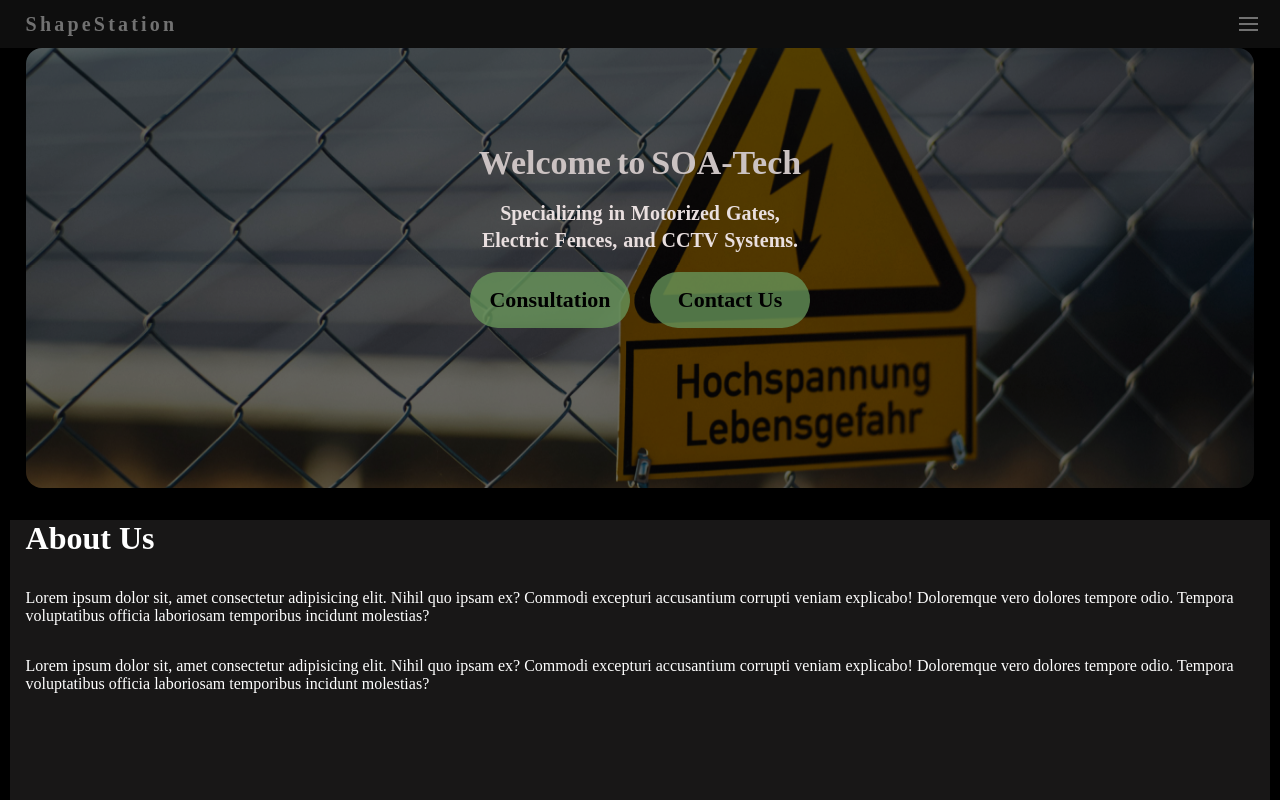
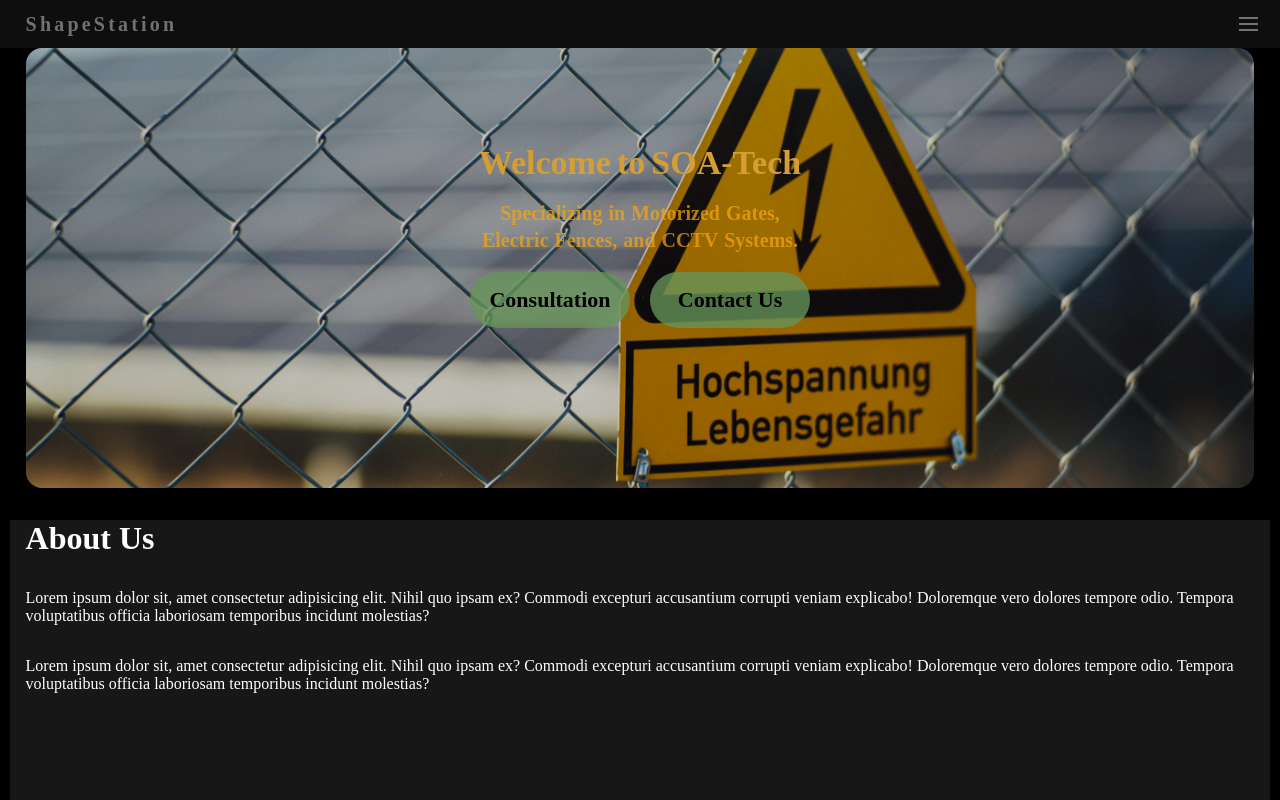
Before and after one commit to firemasterleo/shapestation2, a Vue app: page /TestPage in a window 1280 px wide. Shown: the top 800 px of the page. Built offline with nearby package versions, Linux system fonts and the light colour scheme.

Commit message:
Update TestPage.vue

```diff
--- a/src/components/TestPage.vue
+++ b/src/components/TestPage.vue
@@ -108,7 +108,7 @@
 
         .veil {
             position: absolute;
-            background-color: rgba(0, 0, 0, 0.482);
+            background-color: rgba(0, 0, 0, 0);
             z-index: 1;
             height: 100%;
             width: 100%;
@@ -203,7 +203,7 @@
                     overflow: hidden;
                     // flex-direction: column;
                     gap: 6px;
-                    color: rgb(203, 194, 194);
+                    color: rgb(212, 157, 54);
                     // margin-left: 2rem;
                     font-size: 34px;
 
@@ -217,7 +217,7 @@
                     gap: 4px;
                     flex-direction: column;
                     font-size: 20px;
-                    color: rgb(233, 223, 223);
+                    color: rgba(246, 164, 12, 0.731);
 
                     overflow: hidden;
 
```
